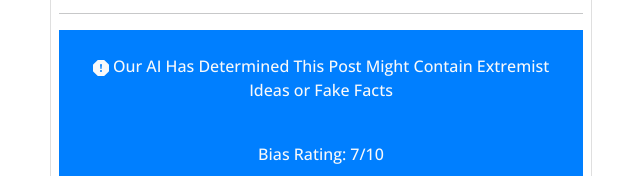
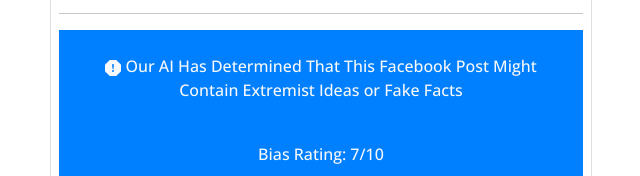
Before and after one commit to MeghMistry/banaba, a plain HTML site: page index.html in a window 1280 px wide. Shown: the part 612-788 px from the top of the page, without its empty margins (319-959 px from the left). Drawn offline with nearby package versions, Linux system fonts and the light colour scheme.

Commit message:
Update index.html

```diff
--- a/index.html
+++ b/index.html
@@ -45,7 +45,7 @@
                 <svg xmlns="http://www.w3.org/2000/svg" width="16" height="16" fill="currentColor" class="bi bi-exclamation-octagon-fill" viewBox="0 0 16 16">
   <path d="M11.46.146A.5.5 0 0 0 11.107 0H4.893a.5.5 0 0 0-.353.146L.146 4.54A.5.5 0 0 0 0 4.893v6.214a.5.5 0 0 0 .146.353l4.394 4.394a.5.5 0 0 0 .353.146h6.214a.5.5 0 0 0 .353-.146l4.394-4.394a.5.5 0 0 0 .146-.353V4.893a.5.5 0 0 0-.146-.353L11.46.146zM8 4c.535 0 .954.462.9.995l-.35 3.507a.552.552 0 0 1-1.1 0L7.1 4.995A.905.905 0 0 1 8 4zm.002 6a1 1 0 1 1 0 2 1 1 0 0 1 0-2z"></path>
 </svg>
-                    Our AI Has Determined This Post Might Contain Extremist Ideas or Fake Facts
+                    Our AI Has Determined That This Facebook Post Might Contain Extremist Ideas or Fake Facts
                     <br><br>
                     <div class="container">
                       <p class="link-light text-center">Bias Rating: 7/10</p>
```
